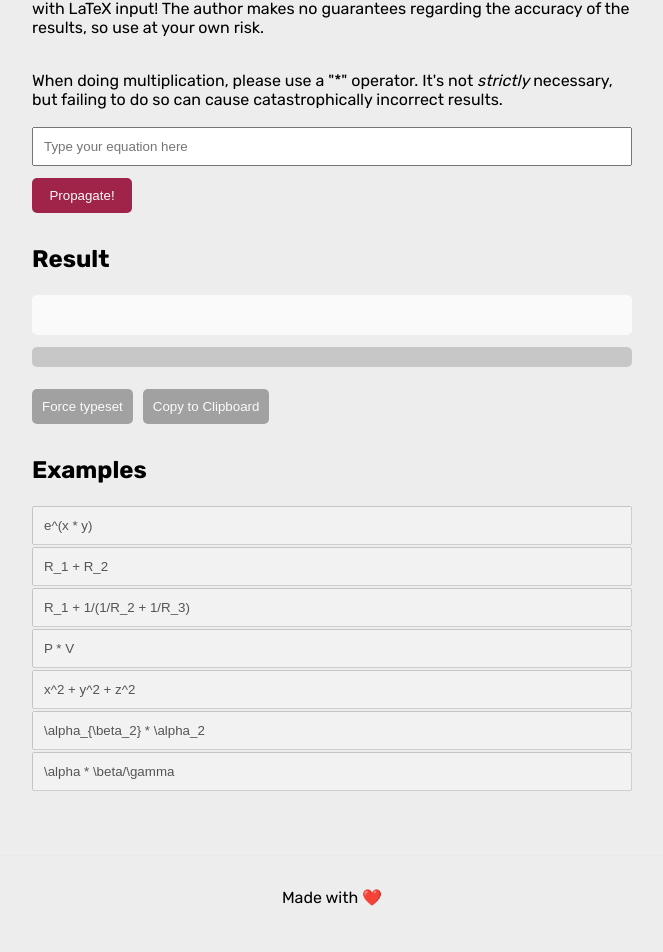
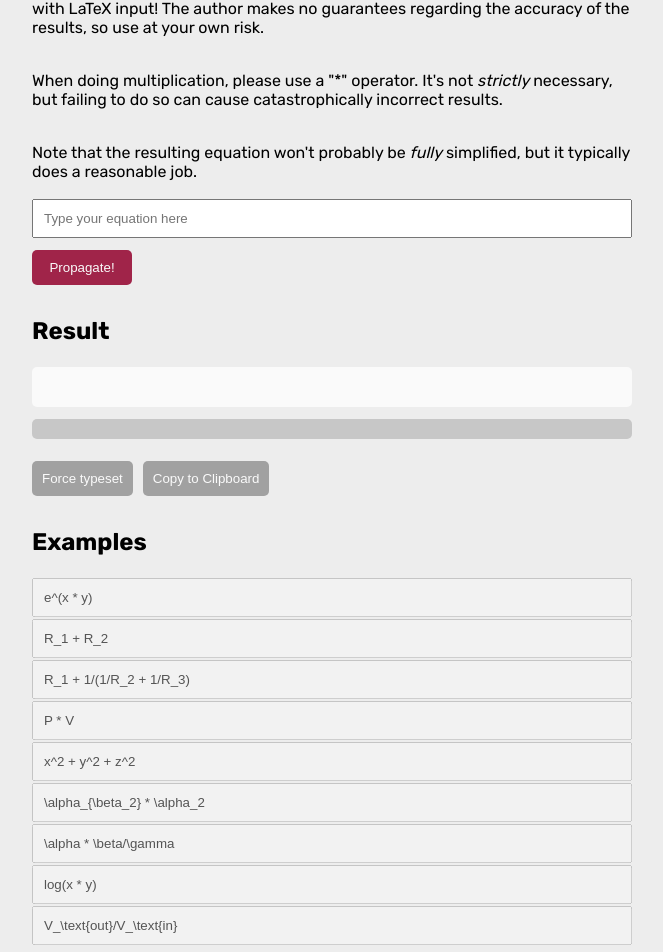
Before and after one commit to antoniofrigo/uncertainty, a Next.js app: page / in a window 1280 px wide. Shown: the part 183-1135 px from the top of the page, without its empty margins (308-971 px from the left). Built offline with nearby package versions, Linux system fonts and the light colour scheme.

Commit message:
Added \text support

```diff
--- a/pages/index.tsx
+++ b/pages/index.tsx
@@ -60,6 +60,10 @@ const Home: NextPage = () => {
           When doing multiplication, please use a &quot;*&quot; operator.
           It&apos;s not <i>strictly</i> necessary, but failing to do so can
           cause catastrophically incorrect results.
+        </p>
+        <p>
+          Note that the resulting equation won't probably be <i>fully</i>{" "}
+          simplified, but it typically does a reasonable job.
         </p>
         <input
           type="text"
@@ -125,6 +129,8 @@ const Home: NextPage = () => {
         <input type="text" disabled value="x^2 + y^2 + z^2" />
         <input type="text" disabled value="\alpha_{\beta_2} * \alpha_2" />
         <input type="text" disabled value="\alpha * \beta/\gamma" />
+        <input type="text" disabled value="log(x * y)" />
+        <input type="text" disabled value="V_\text{out}/V_\text{in}" />
       </main>
       <footer className={styles["footer"]}>Made with ❤️</footer>
     </div>
--- a/util/math.ts
+++ b/util/math.ts
@@ -16,8 +16,8 @@ function getHash(idx: number) {
 function parseTex(expr: string) {
   let new_expr = expr;
   const label_list = [];
-  const first_regex = /\\[a-zA-Z0-9]*_{\\?[a-zA-Z0-9\\_]*}/gm;
-  const second_regex = /\\[a-zA-Z0-9]*_\\?[a-zA-Z0-9{}]*/gm;
+  const first_regex = /\\[a-zA-Z0-9]*_{\\?[a-zA-Z0-9\\{}_]*}/gm;
+  const second_regex = /\\?[a-zA-Z0-9]*_\\?[a-zA-Z0-9{}]*/gm;
   const third_regex = /\\[a-zA-Z0-9]*/gm;
 
   const label_set = new Set();
```
